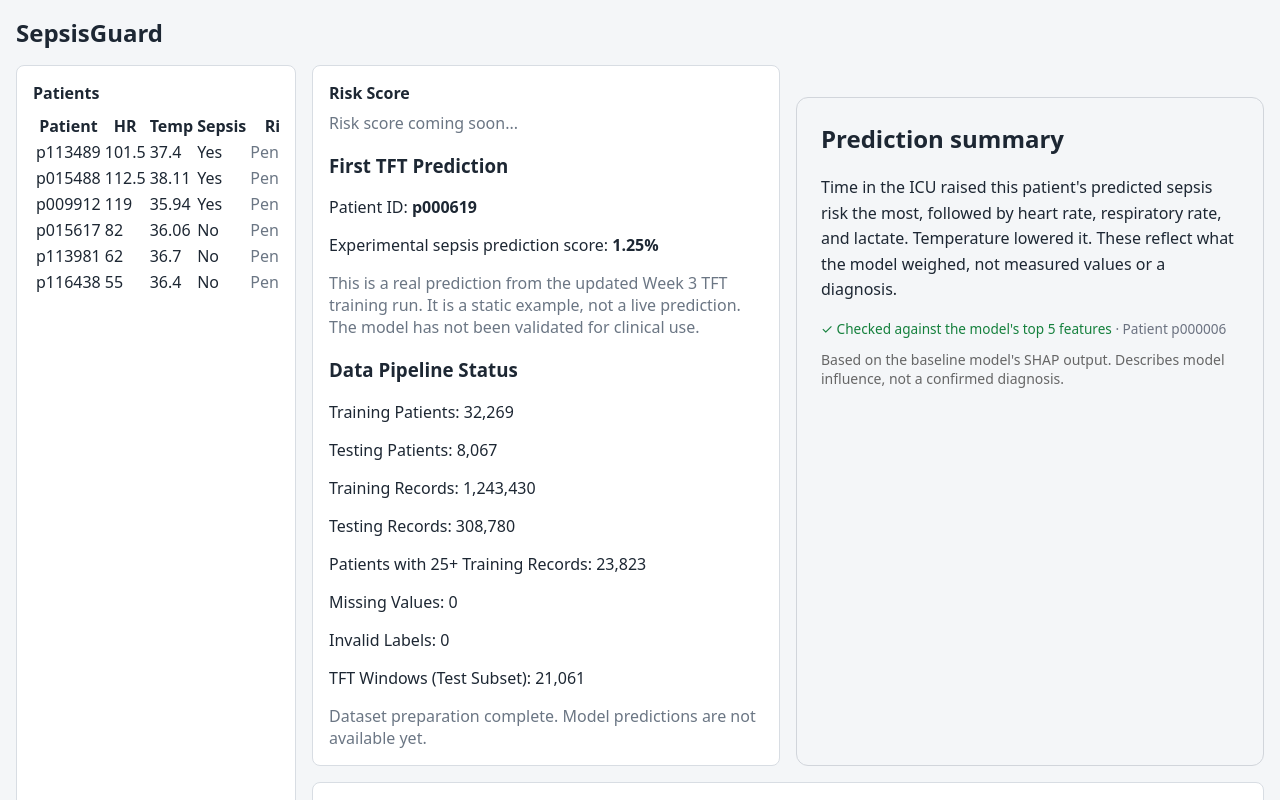
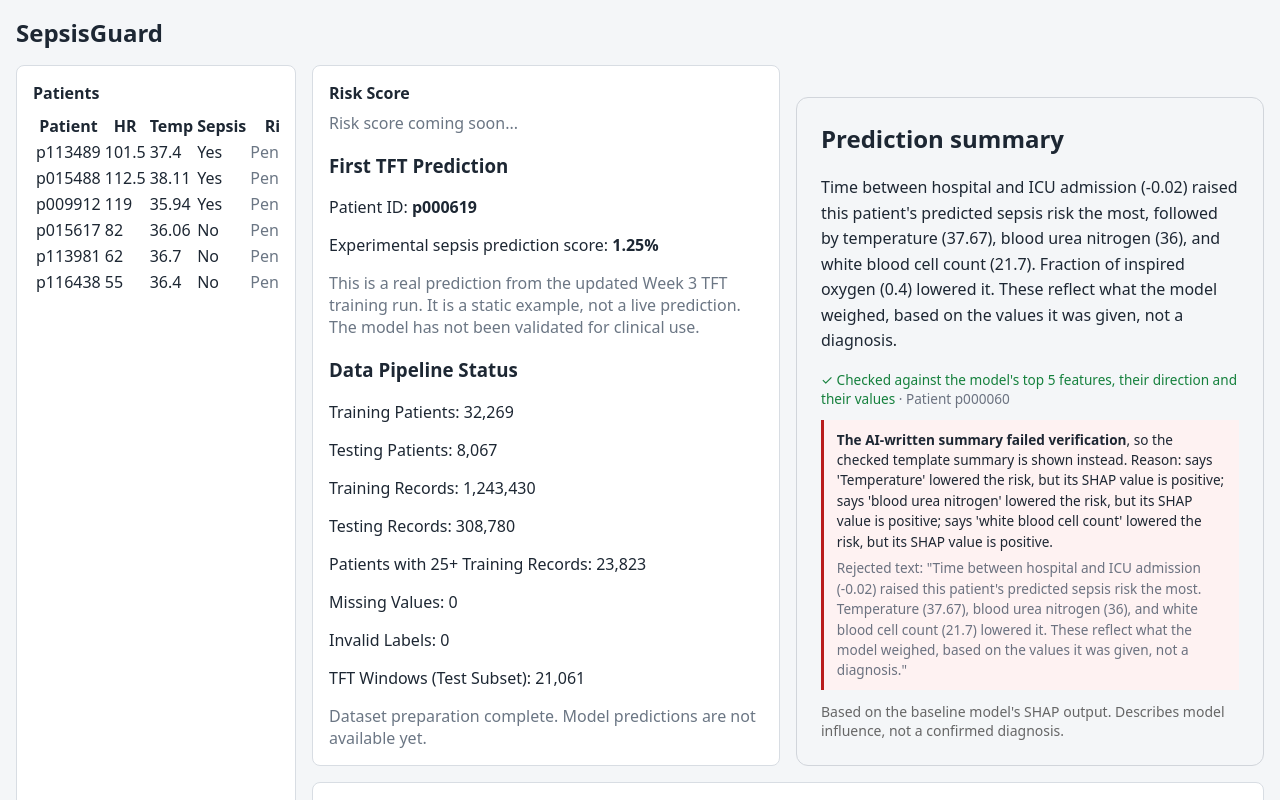
Before and after one commit to aisutd/sepsisguard, a React app in the folder frontend/: page / in a window 1280 px wide. Shown: the top 800 px of the page. Built offline with nearby package versions, Linux system fonts and the light colour scheme; the HTML template or start-up script is replaced by a standard one.

Commit message:
Show a failed summary and its reason in SummaryCard

```diff
--- a/frontend/src/components/SummaryCard.jsx
+++ b/frontend/src/components/SummaryCard.jsx
@@ -1,22 +1,32 @@
 // Anikait's NLP summary card (container styling by Harish).
 //
-// Shows one summary from data/sample/summaries_sample.json that passed
-// verify_summary.py (it names only this patient's top 5 SHAP features, gets
-// each one's direction right, and uses no wording beyond our template's).
+// Shows one summary from data/sample/summaries_sample.json for a real patient.
+// Every summary is checked by verify_summary.py: it names only this patient's
+// top 5 SHAP features, gets each one's direction and value right, and uses no
+// wording beyond our template's.
 //
-// Hardcoded copy for now, per Issue #26. It is a real output: one row of
-// data/sample/shap_top_features.json (the baseline model's SHAP export) run
-// through generate_summary.py and verify_summary.py. Later this should be
-// read from the backend instead.
+// This is a real failure kept on purpose: DistilBART wrote the text in
+// "summary", it failed the direction check, and the card shows the template
+// version instead and says why. A failed summary is never shown as the answer.
+//
+// Hardcoded copy of the record for p000060 (from the DistilBART run over 50
+// real patients). Later this should be read from the backend instead.
 const summaryRecord = {
-  patient_id: "p000006",
+  patient_id: "p000060",
   summary:
-    "Time in the ICU raised this patient's predicted sepsis risk the most, followed by heart rate, respiratory rate, and lactate. Temperature lowered it. These reflect what the model weighed, not measured values or a diagnosis.",
-  verified: true,
+    "Time between hospital and ICU admission (-0.02) raised this patient's predicted sepsis risk the most. Temperature (37.67), blood urea nitrogen (36), and white blood cell count (21.7) lowered it. These reflect what the model weighed, based on the values it was given, not a diagnosis.",
+  verified: false,
+  failure_reason:
+    "says 'Temperature' lowered the risk, but its SHAP value is positive; says 'blood urea nitrogen' lowered the risk, but its SHAP value is positive; says 'white blood cell count' lowered the risk, but its SHAP value is positive",
+  fallback_summary:
+    "Time between hospital and ICU admission (-0.02) raised this patient's predicted sepsis risk the most, followed by temperature (37.67), blood urea nitrogen (36), and white blood cell count (21.7). Fraction of inspired oxygen (0.4) lowered it. These reflect what the model weighed, based on the values it was given, not a diagnosis.",
 };
 
 function SummaryCard() {
-  const { patient_id, summary, verified } = summaryRecord;
+  const { patient_id, summary, verified, failure_reason, fallback_summary } = summaryRecord;
+
+  // The template summary is built from the input, so it always passes.
+  const shown = verified ? summary : fallback_summary;
 
   return (
     <section
@@ -30,14 +40,29 @@ function SummaryCard() {
     >
       <h2 style={{ marginTop: 0 }}>Prediction summary</h2>
 
-      <p style={{ lineHeight: 1.6 }}>{summary}</p>
+      <p style={{ lineHeight: 1.6 }}>{shown}</p>
 
-      {/* Only verified summaries should ever reach this card, but show the
-          flag anyway so a failure would be visible rather than silent. */}
-      <p style={{ fontSize: "0.85rem", margin: "0 0 0.75rem", color: verified ? "#15803d" : "#b91c1c" }}>
-        {verified ? "✓ Checked against the model's top 5 features" : "✗ Failed verification, do not use"}
+      <p style={{ fontSize: "0.85rem", margin: "0 0 0.75rem", color: "#15803d" }}>
+        ✓ Checked against the model's top 5 features, their direction and their values
         <span style={{ color: "#6b7280" }}> · Patient {patient_id}</span>
       </p>
+
+      {!verified && (
+        <div
+          style={{
+            fontSize: "0.85rem",
+            margin: "0 0 0.75rem",
+            padding: "0.6rem 0.8rem",
+            borderLeft: "3px solid #b91c1c",
+            background: "#fef2f2",
+            lineHeight: 1.5,
+          }}
+        >
+          <strong>The AI-written summary failed verification</strong>, so the checked
+          template summary is shown instead. Reason: {failure_reason}.
+          <div style={{ color: "#6b7280", marginTop: "0.4rem" }}>Rejected text: "{summary}"</div>
+        </div>
+      )}
 
       <p style={{ color: "#666", fontSize: "0.875rem", margin: 0 }}>
         Based on the baseline model's SHAP output. Describes model influence,
```
